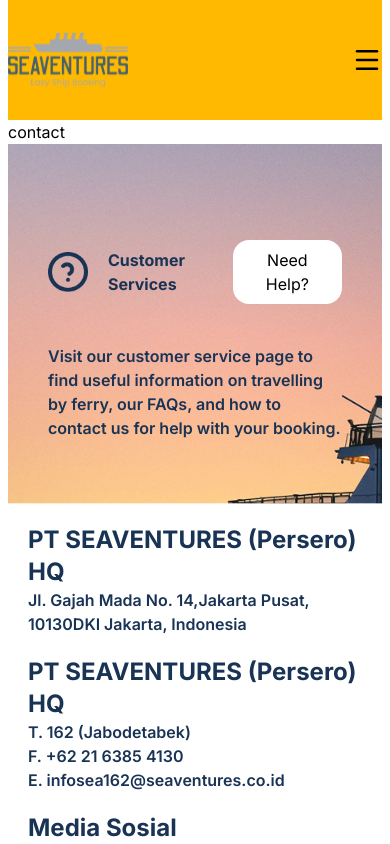
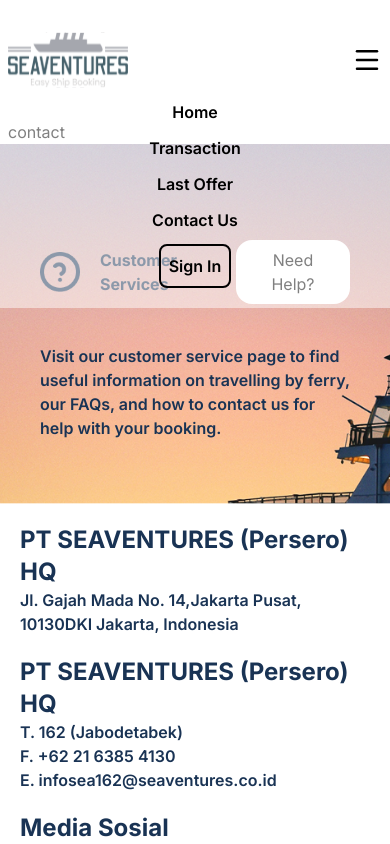
Before and after one commit to Fadli1009/tiket-travel, a React (Vite) app: page /contact in a window 390 px wide. Both pictures are taken after a click on the element 367 px from the left and 60 px from the top of the page. Shown: the top 844 px of the page. Built offline with nearby package versions, Linux system fonts and the light colour scheme.

Commit message:
navbarmobile

```diff
--- a/src/components/Container.jsx
+++ b/src/components/Container.jsx
@@ -4,9 +4,9 @@ import Footer from "./footer/Footer";
 const Container = ({ children }) => {
   return (
     <>
-      <div className="min-h-screen px-2">
+      <div className="min-h-screen">
         <Navbar />
-        <div>{children}</div>
+        <div className="px-2">{children}</div>
         <Footer />
       </div>
     </>
--- a/src/components/navbar.jsx
+++ b/src/components/navbar.jsx
@@ -8,10 +8,24 @@ const Navbar = () => {
 
   const toggleMenu = () => {
     setIsMenuOpen(!isMenuOpen);
-    console.log("Menu toggled:", !isMenuOpen);
   };
+
   return (
-    <div className="flex items-center bg-amber-400 justify-between">
+    <>
+      <div
+        className={`flex absolute flex-col items-center font-semibold gap-3 w-full top-20 bg-white/50 py-5 transition-all duration-300 ease-in-out ${isMenuOpen ? "translate-y-0 visible" : "translate-y-2 invisible"}`}
+      >
+        <div className="flex flex-col gap-3 items-center">
+          <NavLink to="/">Home</NavLink>
+          <NavLink to="/transaction">Transaction</NavLink>
+          <NavLink to="/last-offer">Last Offer</NavLink>
+          <NavLink to="/contact">Contact Us</NavLink>
+        </div>
+        <div className="border-2 p-2 rounded-lg">
+          <button>Sign In</button>
+        </div>
+      </div>
+      <div className="flex items-center justify-between px-2">
         <div className="">
           <img src={Logo} alt="Logo" className="size-30" />
         </div>
@@ -25,6 +39,7 @@ const Navbar = () => {
           <Menu size={30} />
         </div>
       </div>
+    </>
   );
 };
 
```
Lines whose indentation alone changed are shown as unchanged.
